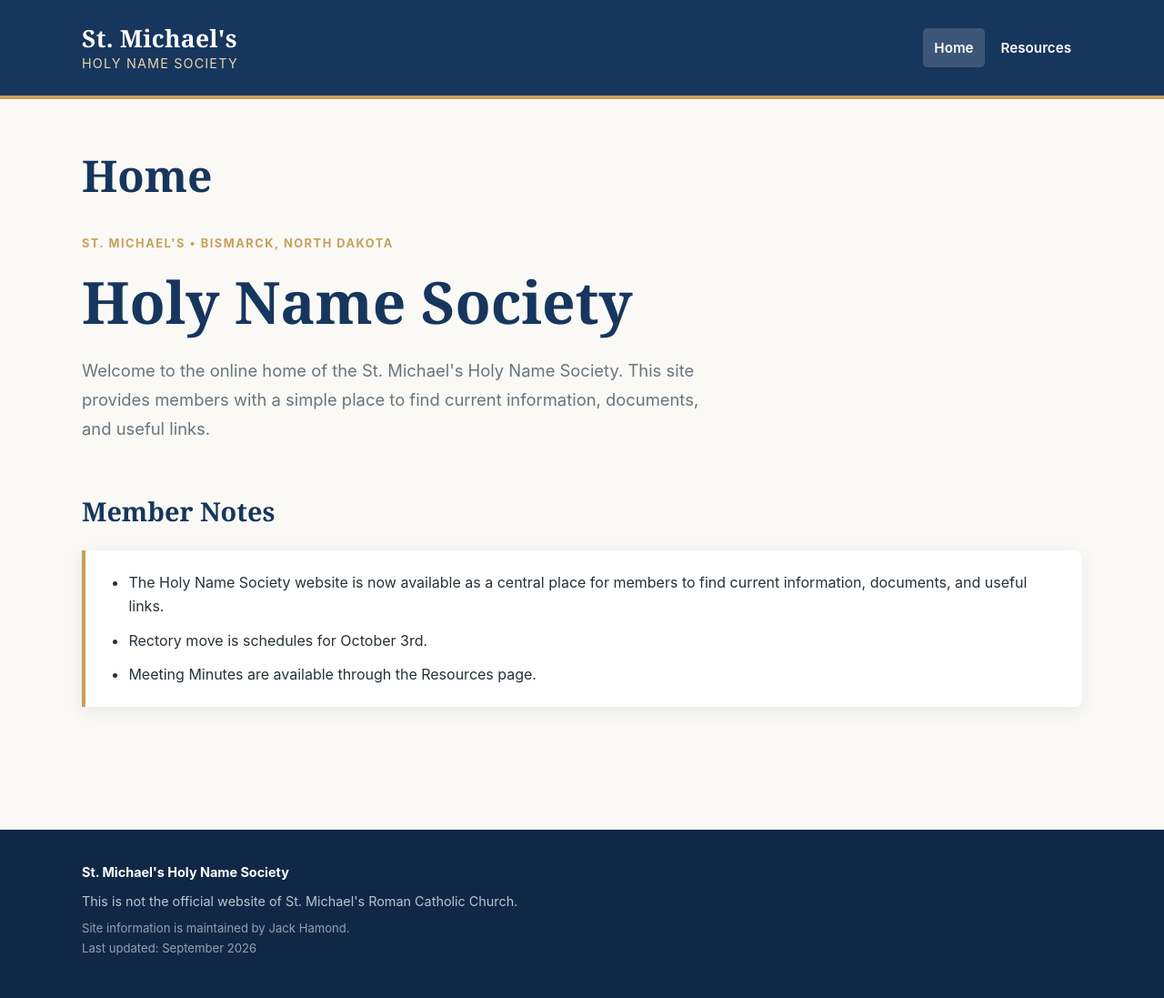
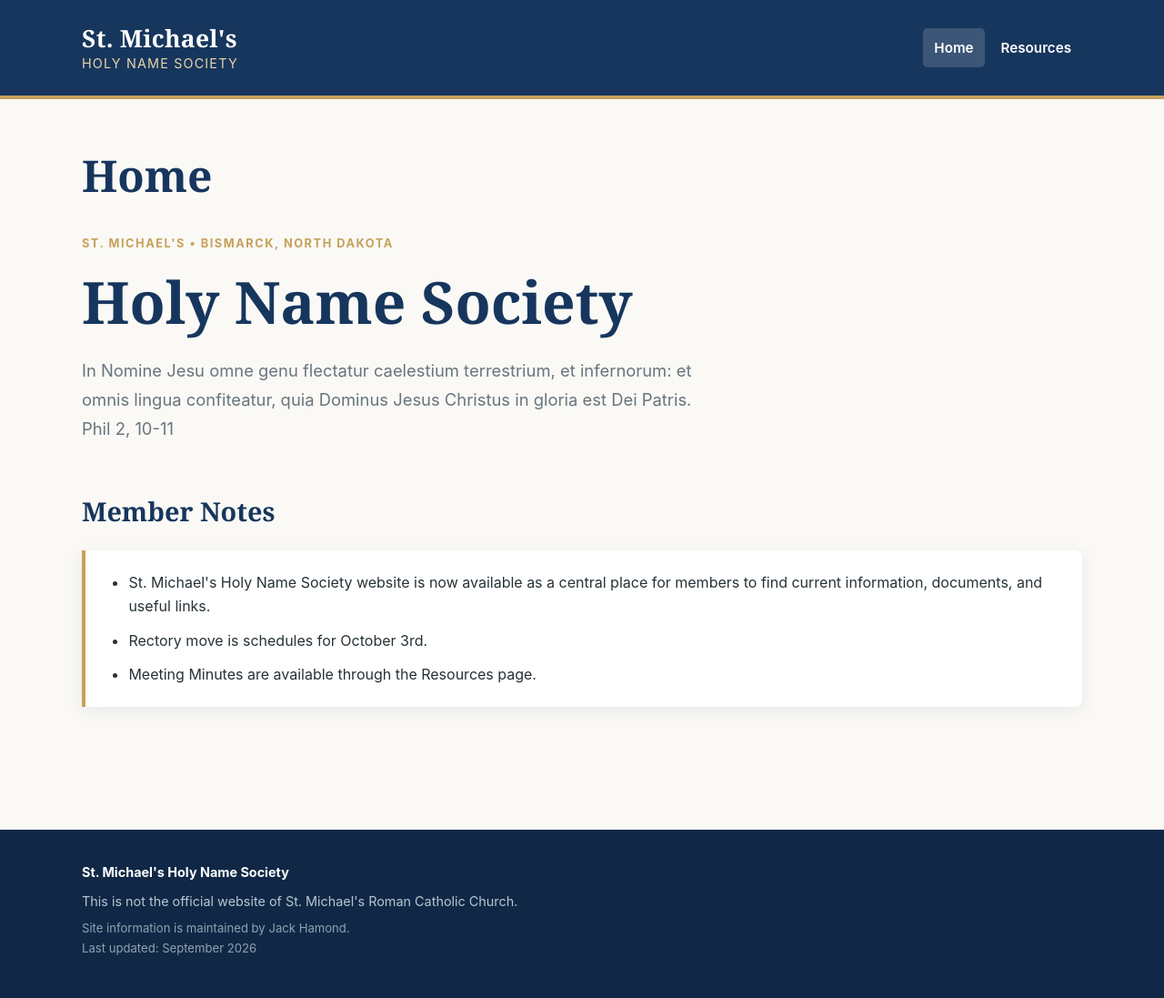
Before and after one commit to stmichaelshns/stmichaelshns.github.io, a Jekyll site: the page built from index.md, in a window 1280 px wide. Shown: the whole page at 91% size. Built offline with Jekyll 4.4.1, drawn with Linux system fonts in a browser that asks for light colours.

Commit message:
Update index.md

```diff
--- a/index.md
+++ b/index.md
@@ -9,9 +9,8 @@ title: Home
   <h1>Holy Name Society</h1>
 
   <p class="intro">
-    Welcome to the online home of the St. Michael's Holy Name Society.
-    This site provides members with a simple place to find current
-    information, documents, and useful links.
+    In Nomine Jesu omne genu flectatur caelestium terrestrium, et infernorum:
+    et omnis lingua confiteatur, quia Dominus Jesus Christus in gloria est Dei Patris. Phil 2, 10-11
   </p>
 </div>
 
@@ -21,7 +20,7 @@ title: Home
 <div class="update-card">
 
   <ul class="member-notes">
-    <li>The Holy Name Society website is now available as a central place for members to find current information, documents, and useful links.</li>
+    <li>St. Michael's Holy Name Society website is now available as a central place for members to find current information, documents, and useful links.</li>
     <li>Rectory move is schedules for October 3rd.</li>
     <li>Meeting Minutes are available through the Resources page.</li>
   </ul>
```
